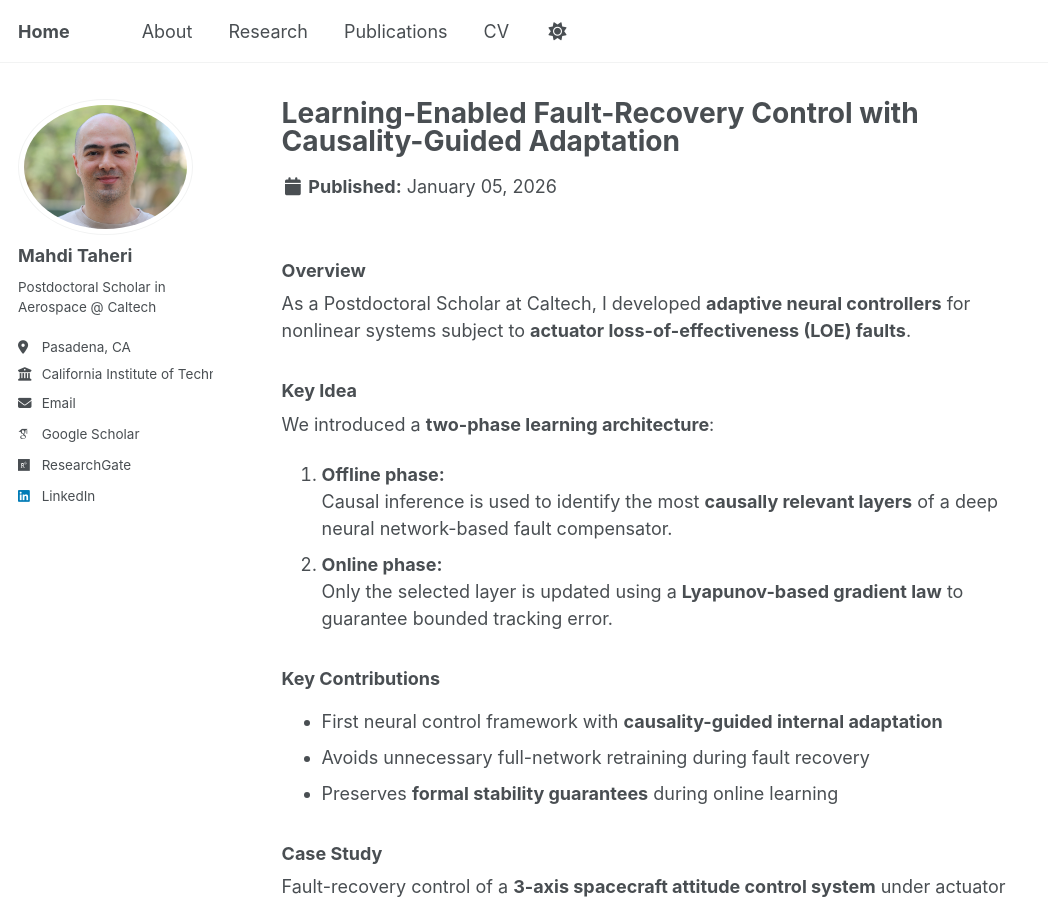
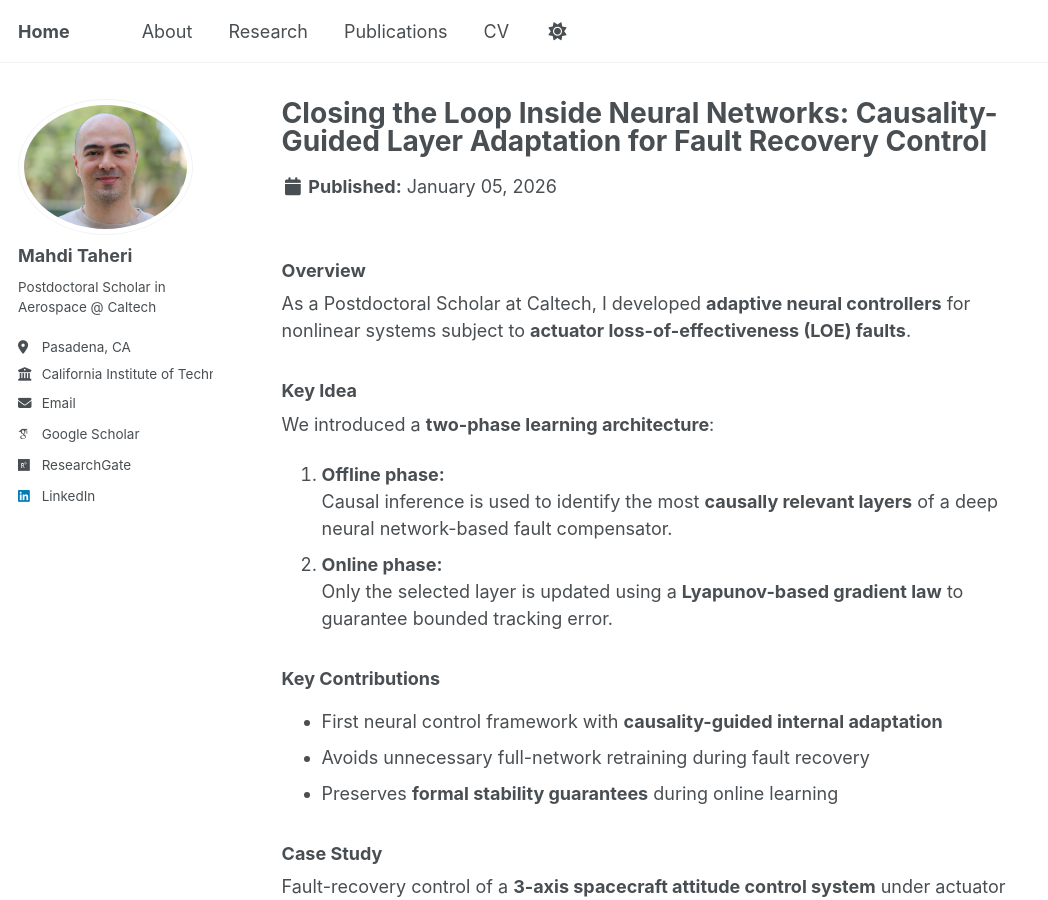
Before and after one commit to mtaheriee/mtaheriee.github.io, a Jekyll site: the page built from _portfolio/learning_enabled_fault_recovery.md, in a window 1280 px wide and 900 px high. Shown: the whole window, without its empty margins (0-1048 px from the left). Built offline with Jekyll 4.4.1, drawn with Linux system fonts in a browser that asks for light colours; some web fonts are replaced; a script bundle is joined from its source files by our own code; library files that are not in the unit come from our copies.

Commit message:
Update learning_enabled_fault_recovery.md

```diff
--- a/_portfolio/learning_enabled_fault_recovery.md
+++ b/_portfolio/learning_enabled_fault_recovery.md
@@ -1,5 +1,5 @@
 ---
-title: "Learning-Enabled Fault-Recovery Control with Causality-Guided Adaptation"
+title: "Closing the Loop Inside Neural Networks: Causality-Guided Layer Adaptation for Fault Recovery Control"
 excerpt: >
   A causality-guided neural control framework for actuator fault recovery, combining offline causal inference with selective online adaptation under Lyapunov stability guarantees.
   <br/><br/>
```
